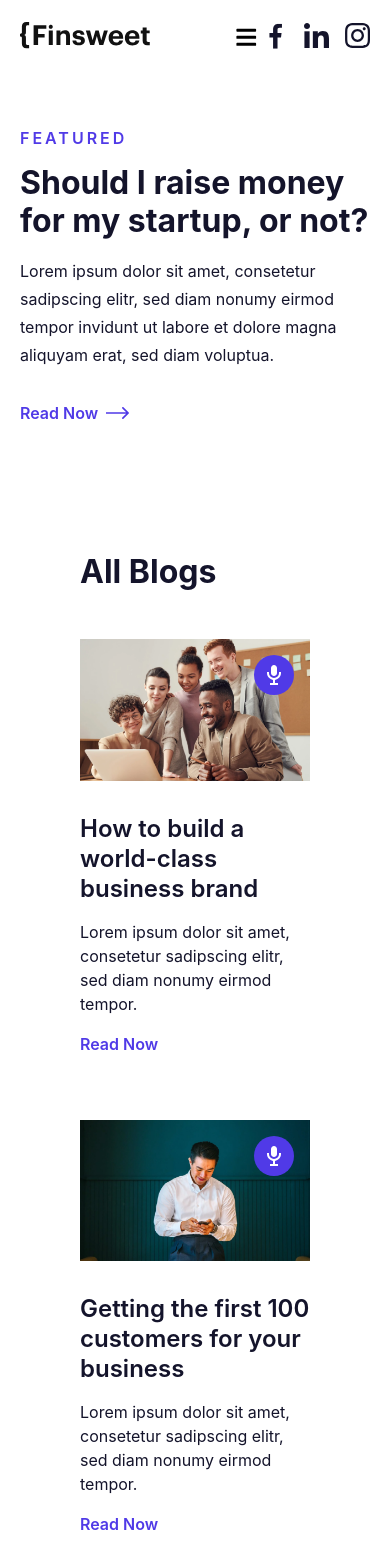
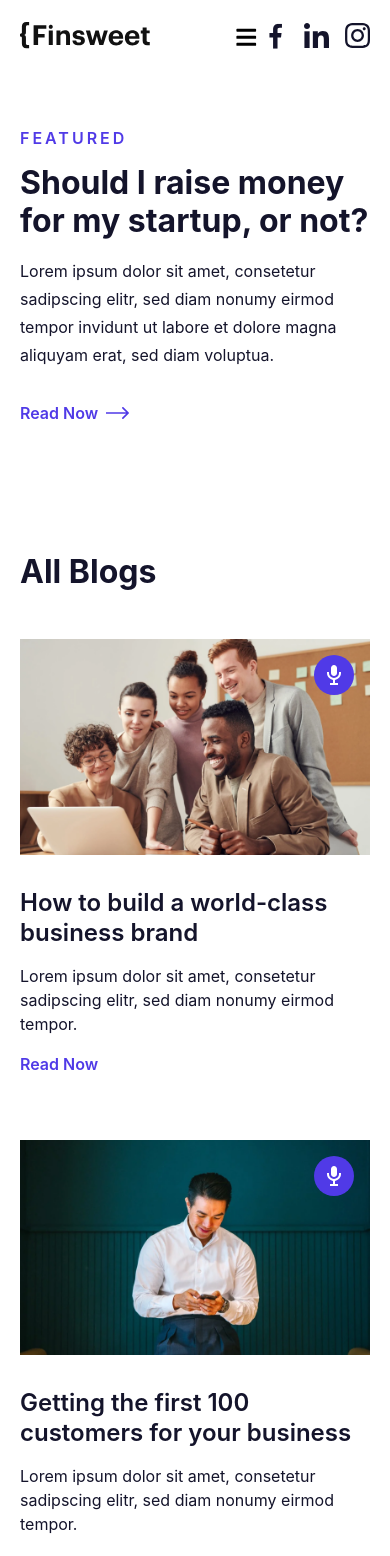
Before and after one commit to Canaga81/podcast, a React (Vite) app: page /blog in a window 390 px wide. Shown: the top 1556 px of the page. Built offline with nearby package versions, Linux system fonts and the light colour scheme.

Commit message:
About Responsive Finish

```diff
--- a/src/components/AllBlogs/AllBlogs.css
+++ b/src/components/AllBlogs/AllBlogs.css
@@ -25,3 +25,12 @@
     flex-wrap: wrap;
     row-gap: 6.4rem;
 }
+
+@media(max-width: 1280px) {
+
+    .allBlogs {
+        padding: 0 2rem;
+        margin-bottom: 7rem;
+    }
+
+}
```
